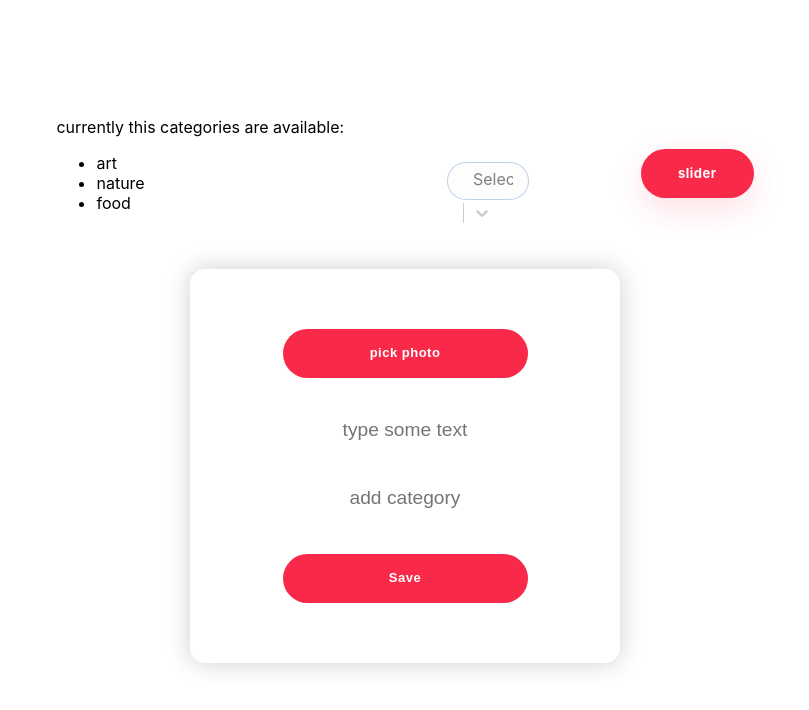
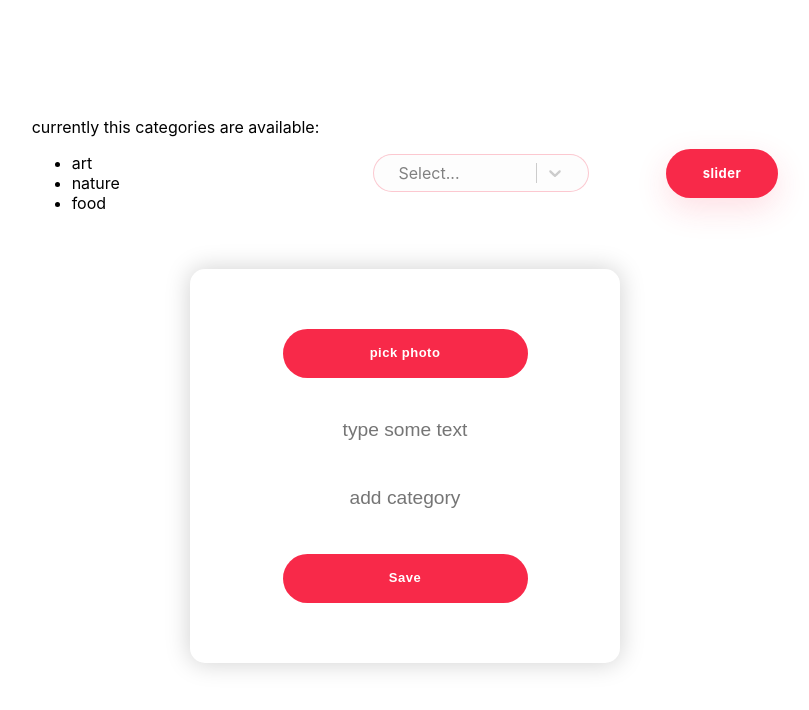
Before and after one commit to cwanylisek/photo-slider, a React (Create React App) app: page /addphoto in a window 1280 px wide. Shown: the top 710 px of the page, without its empty margins (235-1044 px from the left). Built offline with nearby package versions, Linux system fonts and the light colour scheme.

Commit message:
filtering by category

```diff
--- a/src/components/Navbar/Navbar.js
+++ b/src/components/Navbar/Navbar.js
@@ -7,7 +7,7 @@ import './Navbar.scss'
 
 const Navbar = () => {
 
-    const { photos } = useContext(PhotoContext)
+    const { photos, filterPhotos } = useContext(PhotoContext)
 
     const options = photos.map(item => ({
         value: item.category,
@@ -18,25 +18,30 @@ const Navbar = () => {
         control: (provided, state) => ({
             ...provided,
             background: '#FDFDFD',
-            border: '1px solid rgba(0, 83, 177, 0.25)',
+            border: '1px solid rgba(248, 41, 73, 0.25)',
             boxSizing: 'border-box',
             borderRadius: '20px',
             width: '90%',
             height: '32px',
-            padding: '0 15px',
-            marginTop: '15px'
+            padding: '0 15px'
         }),
         menu: (provided) => ({
             ...provided,
             width: '80%',
             zIndex: '110',
+        }),
+        container: (provided) => ({
+            ...provided,
+            width: '30%'
         })
     }
 
     const { selectedOption } = [];
 
-    const handleChange = selectedOption => {
-        console.log(`Option selected:`, selectedOption.value);
+    const handleFilter = selectedOption => {
+        console.log(`Option selected:`, selectedOption.value)
+        const categorySelected = selectedOption.value
+        filterPhotos(categorySelected)
     };
 
     const categories = photos.map((photo) => <li key={photo.id}>{photo.category}</li>)
@@ -52,12 +57,20 @@ const Navbar = () => {
                     {categories}
                 </ul>
             </div>
-            {/* <button className="navbar__button">dropdown filter</button> */}
             <Select
                 value={selectedOption}
-                onChange={handleChange}
+                onChange={handleFilter}
                 options={options}
                 styles={styles}
+                theme={theme => ({
+                    ...theme,
+                    borderRadius: 0,
+                    colors: {
+                      ...theme.colors,
+                      primary25: '#f82949',
+                      primary: '#f82949',
+                    },
+                  })}
             />
             {routeButton}
         </nav>
--- a/src/contexts/PhotoContext.js
+++ b/src/contexts/PhotoContext.js
@@ -21,6 +21,11 @@ const PhotoContextProvider = (props) => {
 
     const addPhoto = (photo, text, category) => {
         setPhoto([...photos, {photo, text, category, id: uuid() }])
+    }
+
+    const filterPhotos = (category) => {
+        setPhoto(photos.filter(photo => photo.category == category))
+        console.log(photos)
     }
 
     const rightArrow = () => {
@@ -48,7 +53,7 @@ const PhotoContextProvider = (props) => {
     }
 
     return (
-        <PhotoContext.Provider value={{ photos, addPhoto, rightArrow, leftArrow, photoIndex, translateValue, newImage, saveImage }}>
+        <PhotoContext.Provider value={{ photos, filterPhotos, addPhoto, rightArrow, leftArrow, photoIndex, translateValue, newImage, saveImage }}>
             {props.children}
         </PhotoContext.Provider>
     )
```
